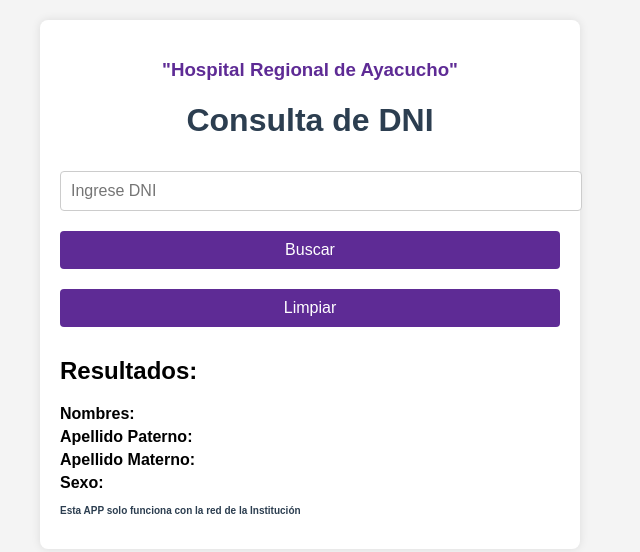
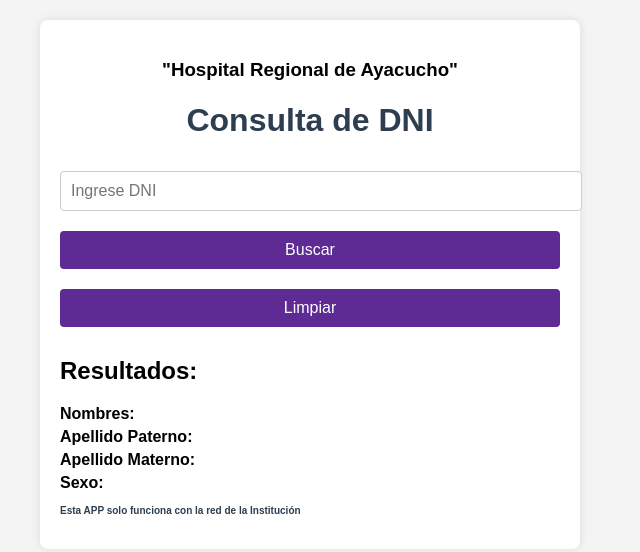
Before and after one commit to CarloHRA/APPConsultaDoc, a website: page index.html in a window 1280 px wide. Shown: the whole page, without its empty margins (330-970 px from the left). Drawn offline with Linux system fonts and the light colour scheme.

Commit message:
Update index.html

```diff
--- a/index.html
+++ b/index.html
@@ -28,7 +28,7 @@
             color: #2c3e50;
         }
         h3 {
-            color: #5E2B95;
+            font-color: #5E2B95;
         }
         h4 {
             color: #2c3e50;
```
